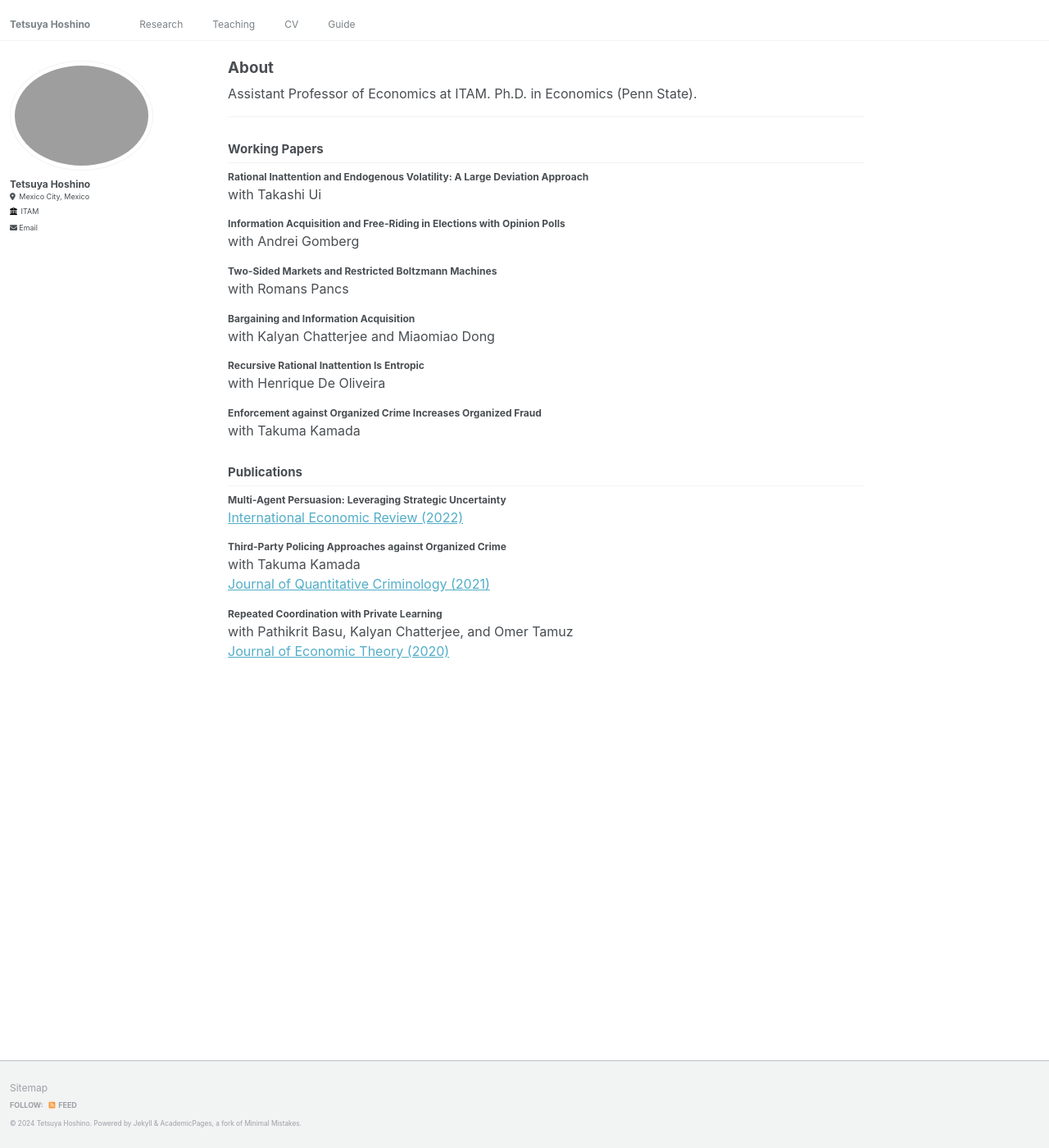
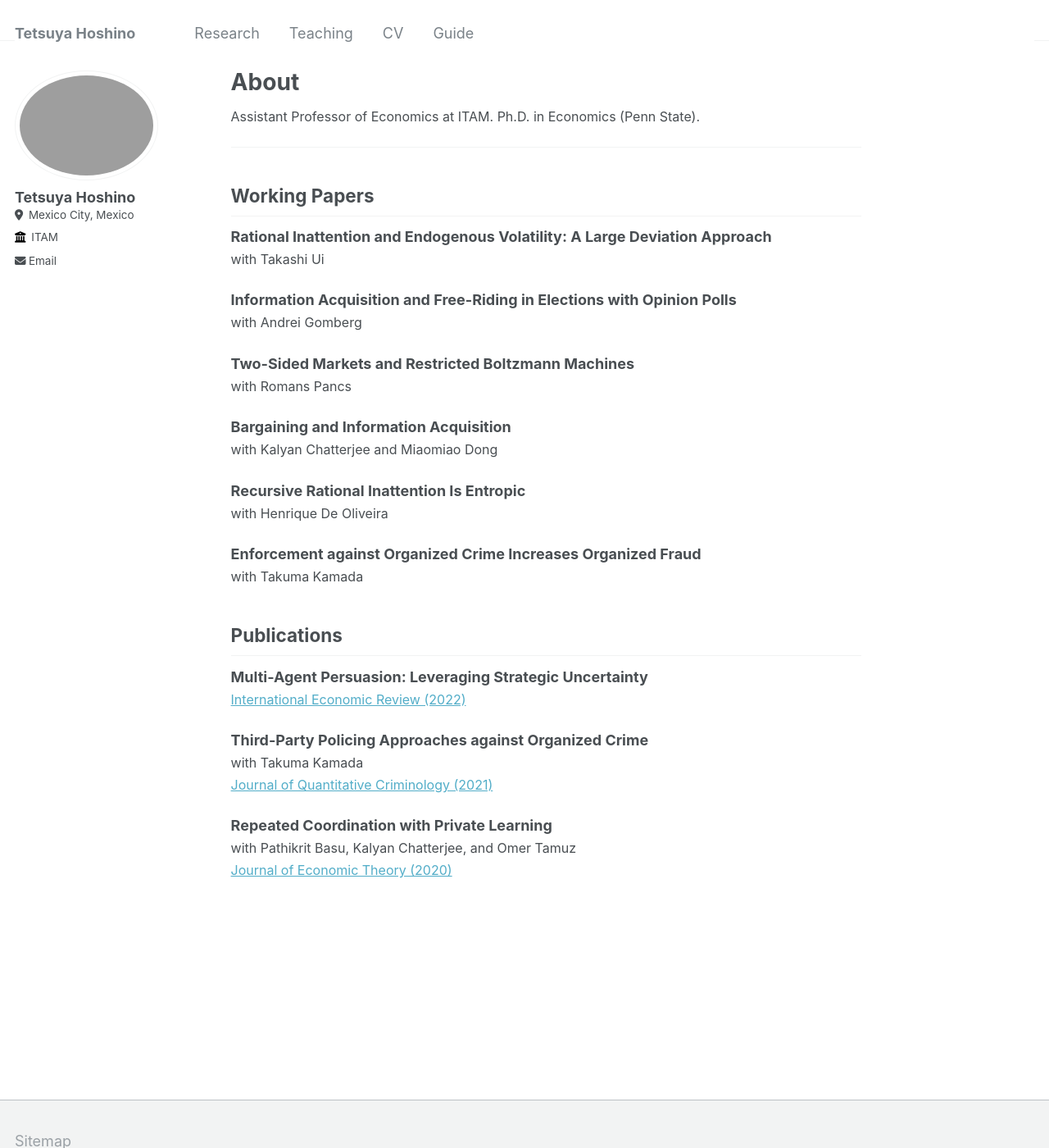
Before and after one commit to tetsuyahoshino137/tetsuyahoshino137.github.io, a Jekyll site: the page built from _pages/about.md, in a window 1280 px wide and 1400 px high. Shown: the whole window at 82% size. Built offline with Jekyll 4.4.1, drawn with Linux system fonts in a browser that asks for light colours.

Commit message:
Update main.scss

```diff
--- a/assets/css/main.scss
+++ b/assets/css/main.scss
@@ -39,17 +39,3 @@
 @import "vendor/font-awesome/brands";
 @import "vendor/magnific-popup/magnific-popup";
 @import "print";
-
-
-
-
-
-
-
-
-
-
-/* Custom Styles */
-body {
-  font-size: 12px; /* Adjust this value as needed */
-}
```
